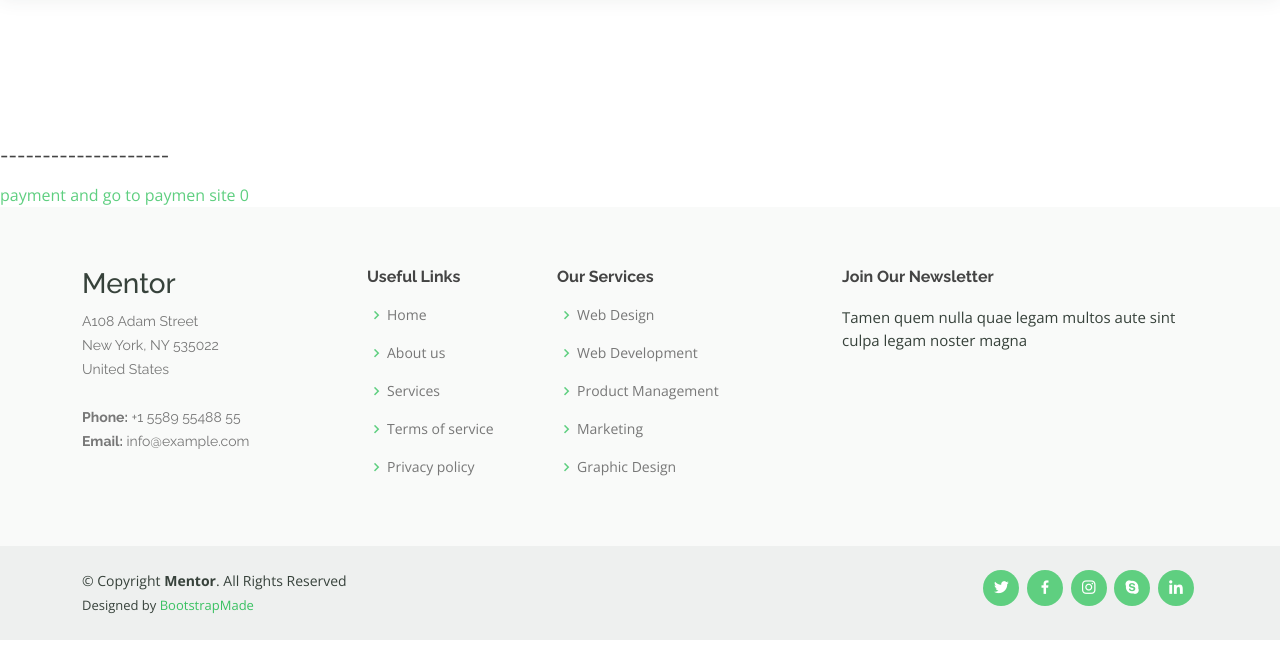
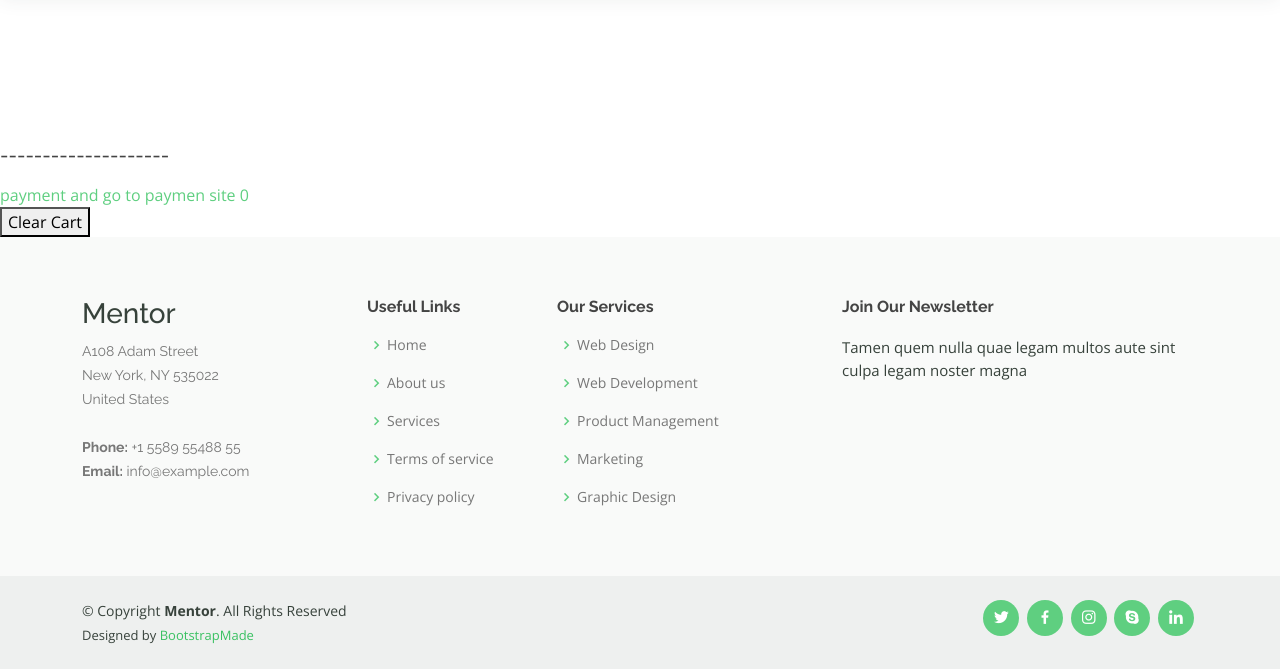
Before and after one commit to django1401/django-edited, a Django app: page /courses/payment in a window 1280 px wide. Shown: the part 73-742 px from the top of the page. Run offline with Django 4.2, Linux system fonts and the light colour scheme; data that the repository does not hold is empty; some libraries are stand-ins or nearby versions.

Commit message:
create some product cart

```diff
--- a/courses/cart.py
+++ b/courses/cart.py
@@ -30,7 +30,7 @@ class Cart:
 
         self.save()
 
-    def add_to_cart_one_quatity(self, product):
+    def add_to_cart_one_quantity(self, product):
         """"
         Add a product to the Cart just one quantity
         """
--- a/courses/views.py
+++ b/courses/views.py
@@ -224,21 +224,25 @@ class CourseDetailView(DetailView):
 
 
     def post(self, request, *args, **kwargs):
-
         cart = Cart(request)
 
-
         if 'id' in request.POST :
-            product = get_object_or_404(Course, id=request.POST['id'])
+            product = get_object_or_404(Course, id=int(request.POST['id']))
             cart.delete_from_cart(product)
 
         else:
+            product = get_object_or_404(Course, id=int(request.POST['pk']))
+            quantity = int(request.POST['quantity'])
+            cart.add_to_cart_some_quantity(product, quantity)
 
-            product = get_object_or_404(Course, id=request.POST['pk'])
-            cart.add_to_cart_one_quatity(product)
-
+        print (request.session['cart'])
         return redirect(request.path_info)
 
 
 class PaymentView(TemplateView):
     template_name = 'course/cart.html'
+
+    def post(self, request, *args, **kwargs):
+        cart = Cart(request)
+        cart.clear()
+        return redirect(request.path_info)
--- a/requirements.txt
+++ b/requirements.txt
@@ -5,7 +5,6 @@ django-compressor==4.4
 django-ranged-response==0.2.0
 django-robots==6.1
 django-simple-captcha==0.5.18
-mysqlclient==2.0
 Pillow==10.0.0
 rcssmin==1.1.1
 rjsmin==1.2.1
--- /dev/null
+++ b/static/assets/js/cart.js
@@ -0,0 +1,18 @@
+function jsIncreaseValue(field) {
+    nr = parseInt(document.getElementById(field).value);
+    document.getElementById(field).value = nr + 1;
+   }
+
+   function jsDecreaseValue(field) {
+
+    nr = parseInt(document.getElementById(field).value);
+
+    alert(nr);
+    if (nr > 0) {
+        alert("nr > 0");
+      if( (nr - 1) > 0) {
+          alert("nr -1 > 0");
+        document.getElementById(field).value = nr - 1;
+      }
+    }
+   }
--- a/templates/base.html
+++ b/templates/base.html
@@ -190,6 +190,7 @@
   <script src="{% static 'assets/vendor/bootstrap/js/bootstrap.bundle.min.js' %}"></script>
   <script src="{% static 'assets/vendor/swiper/swiper-bundle.min.js' %}"></script>
   <script src="{% static 'assets/vendor/php-email-form/validate.js' %}"></script>
+  <script src="{% static 'assets/js/cart.js' %}"></script>
 
   <!-- Template Main JS File -->
   <script src="{% static 'assets/js/main.js' %}"></script>
--- a/templates/course/cart.html
+++ b/templates/course/cart.html
@@ -5,11 +5,16 @@
 {% for  product in cart %}
 
     <h5><p>{{product.product_object.title}}</p></h5>
+    <h5><p>{{product.quantity}}</p></h5>
     <h5><p>{{ product.product_object.price }}</p></h5>
     <h5><p><img src={{ product.product_object.image.url }}></p></h5>
 
 
 {% endfor %}
 <h5><p>--------------------</p></h5>
-<a href="#"> payment and go to paymen site {{ cart.get_total_price_one_quantity }}</a>
+<a href="#"> payment and go to paymen site {{ cart.get_total_price_some_quantity }}</a>
+<form method="post">
+    {% csrf_token %}
+    <button type="submit">Clear Cart</button>
+</form>
 {% endblock 'content' %}
--- a/templates/course/course-details.html
+++ b/templates/course/course-details.html
@@ -160,11 +160,13 @@
               <form method="post">
                 {% csrf_token %}
                 <input type="hidden" name="pk" value="{{course.id}}">
+                <input type="text" name="quantity">
                 <button type="submit">Add To Cart</button>
               </form>
               <form method="post">
                 {% csrf_token %}
                 <input type="hidden" name="id" value="{{course.id}}">
+
                 <button type="submit">Delete From Cart</button>
               </form>
             </div>
--- a/templates/course/courses.html
+++ b/templates/course/courses.html
@@ -39,11 +39,6 @@
                   {% endfor %}
                   <p class="price">${{cr.price}}</p>
                 </div>
-                <form method="post">
-                  {% csrf_token %}
-                  <input type="hidden" name="pk" value="{{course.id}}">
-                  <button type="submit">Add To Cart</button>
-                </form>
 
                 <h3><a href="{% url 'courses:course_detail' pk=cr.id %}">{{cr.capt}}</a></h3>
                 <p>{{cr.content|truncate2:3}}</p>
```
Also changed, not shown: media/course/c.jpg (added), media/course/django.jpg (added), media/course/java.jpg (added), media/course/mysql.jpg (added).
